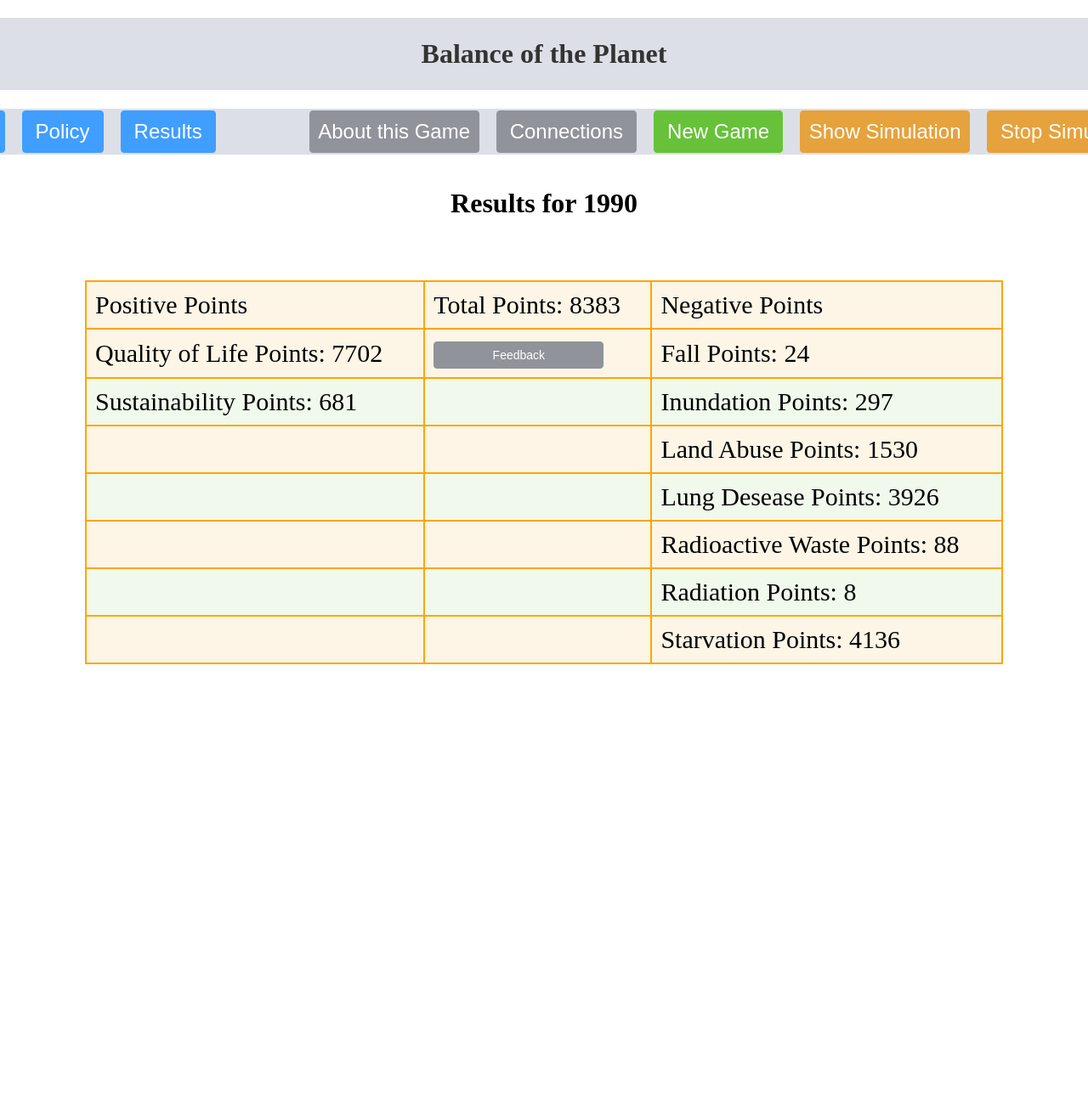
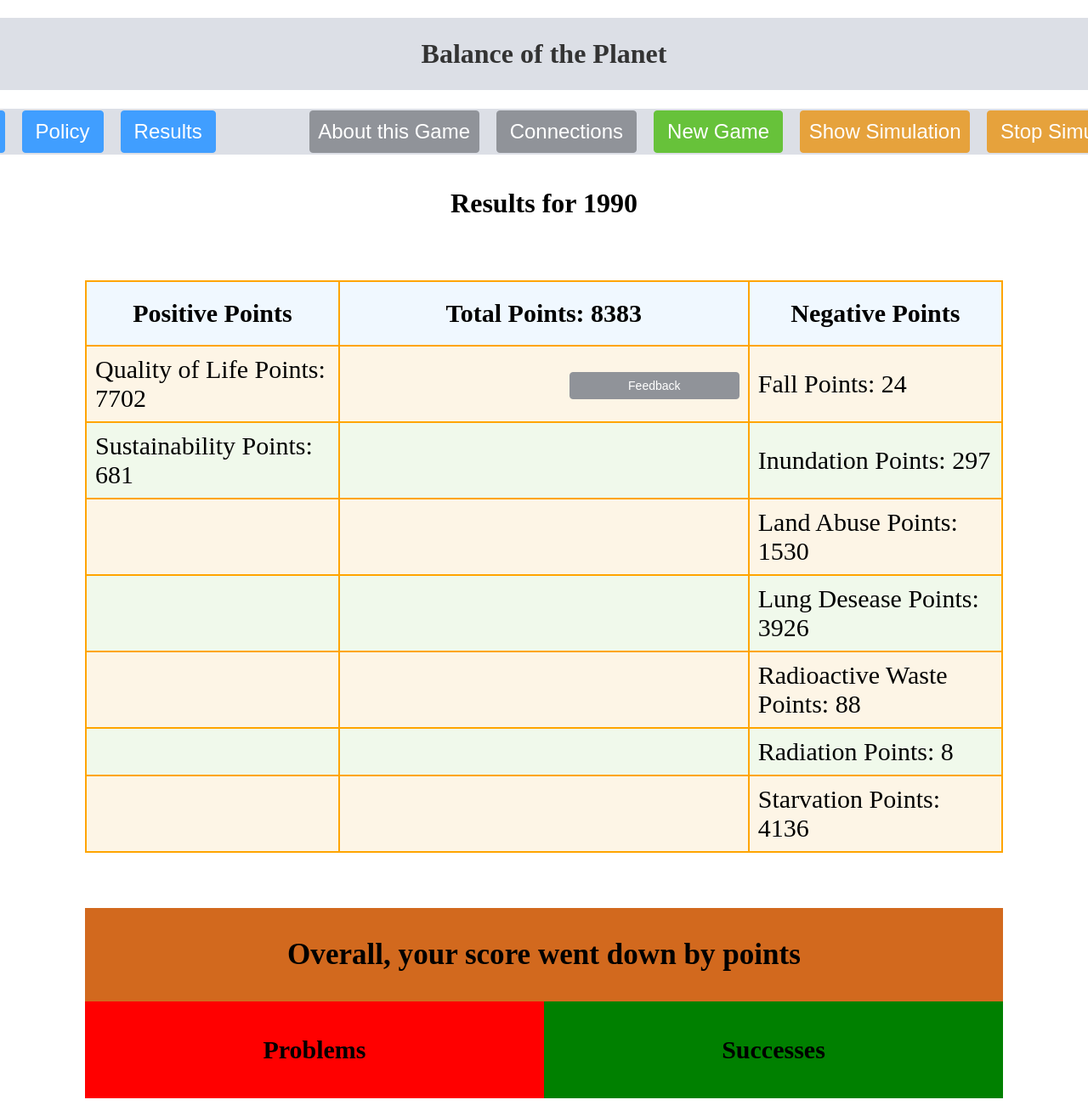
Before and after one commit to dingzuosheng/BotP, a Vue app: page /game/results in a window 1280 px wide. Shown: the top 1308 px of the page at 85% size. Before the commit the page ends 832 px from the top, so only its background shows below. Built offline with nearby package versions, Linux system fonts and the light colour scheme.

Commit message:
add feedback for results

```diff
--- a/src/components/Results.vue
+++ b/src/components/Results.vue
@@ -6,9 +6,9 @@
         <table class="t3">
             <thead>
                 <tr>
-                    <td>Positive Points</td>
-                    <td>Total Points: {{ Math.floor(this.totalPoints * 100) / 100 }}</td>
-                    <td>Negative Points</td>
+                    <th>Positive Points</th>
+                    <th>Total Points: {{ Math.floor(this.totalPoints * 100) / 100 }}</th>
+                    <th>Negative Points</th>
                 </tr>
             </thead>
             <tbody>
@@ -49,6 +49,23 @@
                 </tr>
             </tbody>
         </table>
+        <div class="t4">
+            <h3>Overall, your score went down by {{  }} points</h3>
+            <div class="feedback">
+                <div class="problems">
+                    <h4>Problems</h4>
+                    <div>
+
+                    </div>
+                </div>
+                <div class="successes">
+                    <h4>Successes</h4>
+                    <div>
+
+                    </div>
+                </div>
+            </div>
+        </div>
     </div>
 </template>
 <script>
@@ -84,4 +101,29 @@ export default {
 .t3 tr{
     padding:20px;
 }
+.t3 th{
+    text-align: center;
+}
+td button{
+    margin-left: 260px;
+}
+.t4{
+    background-color: chocolate;
+    margin:15px 100px;
+    font-size: 30px;
+    text-align: center;
+}
+.feedback{
+    display:flex;
+    flex-direction: row;
+}
+
+.problems{
+    width:50%;
+    background-color: red;
+}
+.successes{
+    width:50%;
+    background-color: green;
+}
 </style>
```
